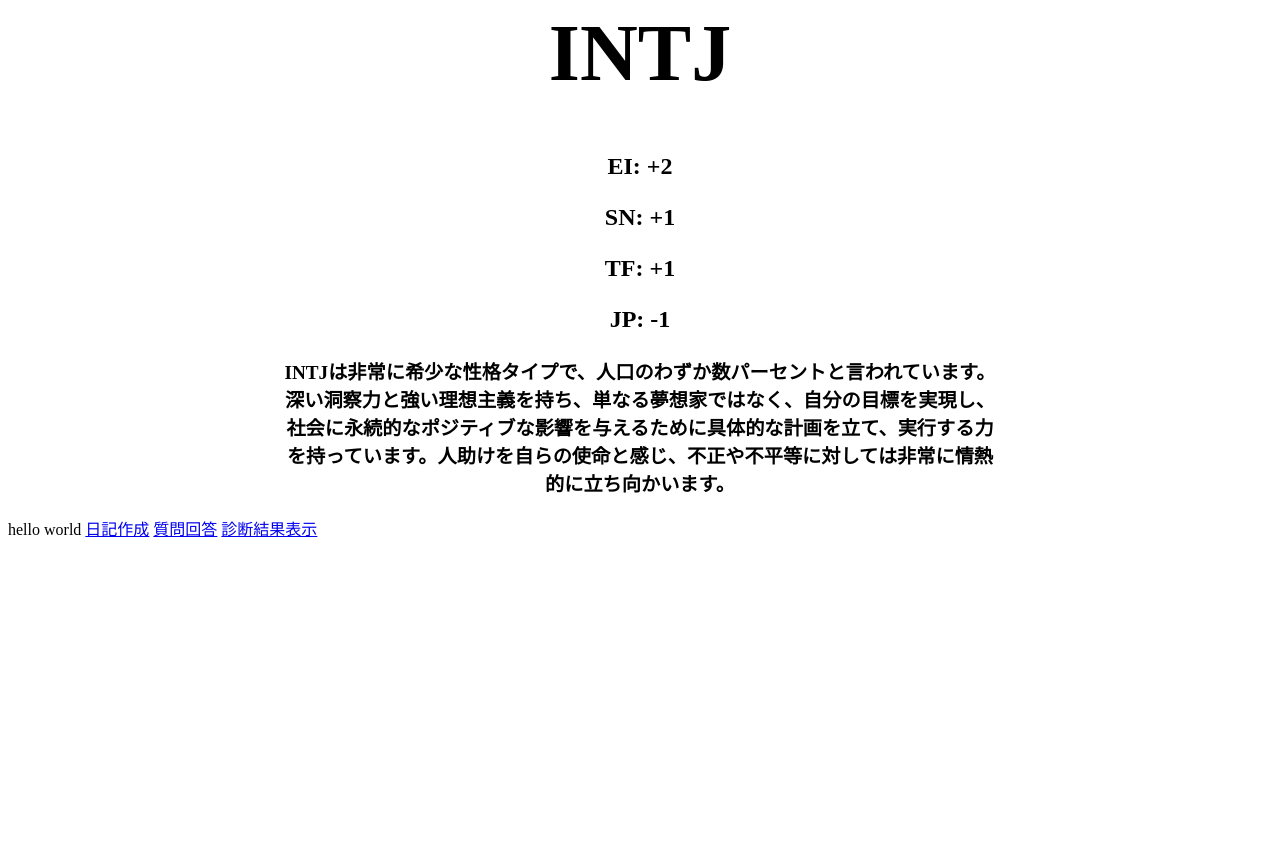
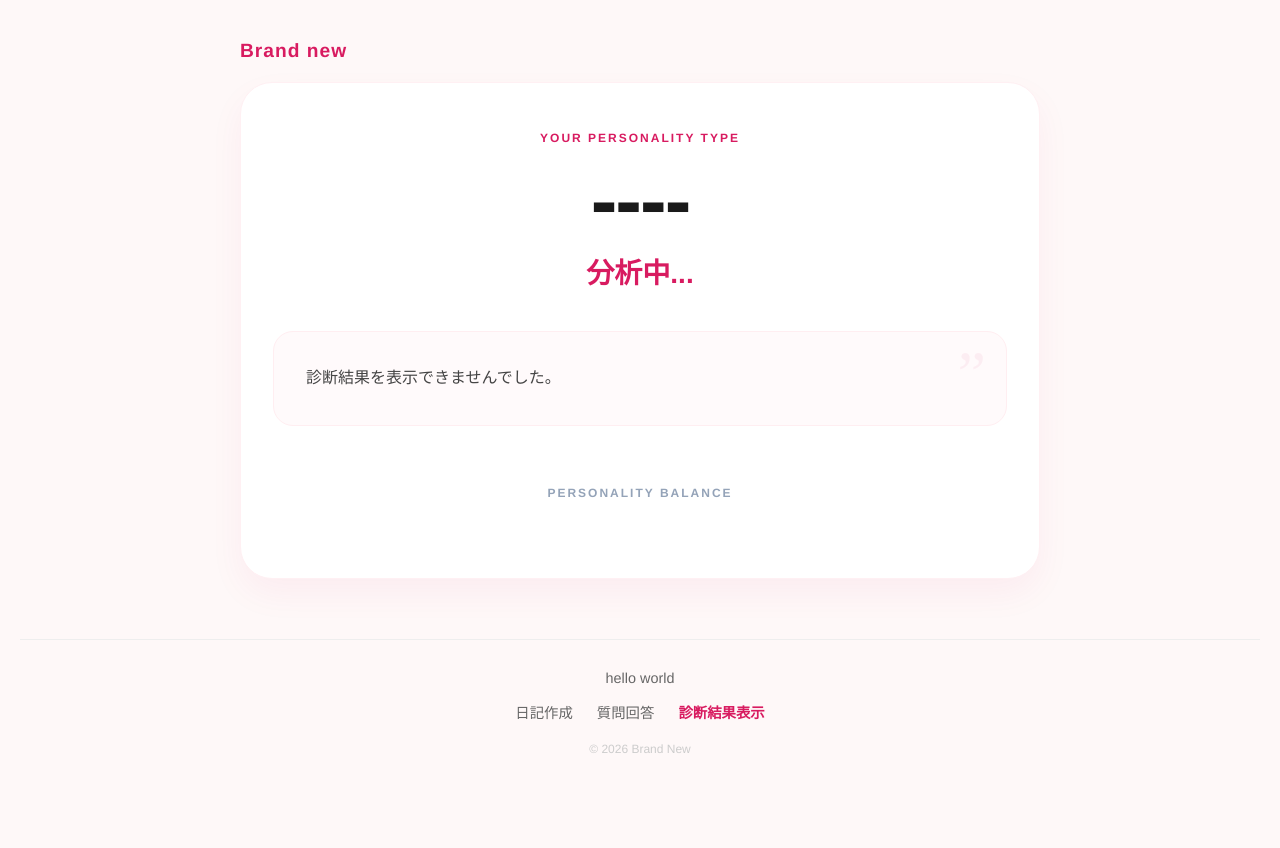
Before and after one commit to GDGoC-Japan-Hackathon/plum-ramen, a FastAPI app: page /display-result in a window 1280 px wide. Before the commit the page ends 537 px from the top, so only its background shows below. Run offline with FastAPI, Linux system fonts and the light colour scheme.

Commit message:
fix: display_resultのUIデザインを修正

```diff
--- a/templates/display_result.html
+++ b/templates/display_result.html
@@ -1,56 +1,153 @@
-<body>
-    <style>
-        .result-area {
-            max-width: 720px;
-            margin: 0 auto;
-            text-align: center;
-        }
-        .type-text {
-            font-size: 5rem;
-            font-weight: bold;
-        }
-        .score-area {
-            font-size: 1.5rem;
-            font-weight: bold;
-        }
-        .summary-area {
-            font-size: 1.2rem;
-            font-weight: bold;
-        }
-    </style>
-    <main>
-        <div class="result-area" id="result-area">
-            <h1 class="type-text" id="type-text">INTJ</h1>
-            <div class="score-area" id="score-area">
-                <p>EI: +2</p>
-                <p>SN: +1</p>
-                <p>TF: +1</p>
-                <p>JP: -1</p>
+<!DOCTYPE html>
+<html lang="ja">
+
+<head>
+    <meta charset="UTF-8">
+    <title>Brand New - Result</title>
+</head>
+
+<body
+    style="background-color: #fef8f8; font-family: 'Helvetica Neue', Arial, 'Hiragino Kaku Gothic ProN', 'Hiragino Sans', sans-serif; margin: 0; padding: 40px 20px;">
+
+    <header
+        style="max-width: 800px; margin: 0 auto 20px; color: #d81b60; font-weight: bold; font-size: 1.2rem; letter-spacing: 1px;">
+        Brand new
+    </header>
+
+    <main class="result-page" style="max-width: 800px; margin: 0 auto;">
+        <div class="result-card"
+            style="background: white; border-radius: 32px; padding: 48px 32px; box-shadow: 0 15px 35px rgba(216, 27, 96, 0.05); border: 1px solid #fff0f3; text-align: center;">
+
+            <div
+                style="color: #d81b60; font-size: 0.75rem; font-weight: bold; letter-spacing: 2px; text-transform: uppercase; margin-bottom: 16px;">
+                Your Personality Type
             </div>
-            <div class="summary-area" id="summary-area">
-                <p>INTJは非常に希少な性格タイプで、人口のわずか数パーセントと言われています。深い洞察力と強い理想主義を持ち、単なる夢想家ではなく、自分の目標を実現し、社会に永続的なポジティブな影響を与えるために具体的な計画を立て、実行する力を持っています。人助けを自らの使命と感じ、不正や不平等に対しては非常に情熱的に立ち向かいます。</p>
+
+            <h1 id="type-text"
+                style="font-size: 5rem; color: #1a1a1a; margin: 0; line-height: 1; letter-spacing: -2px;">
+                ----
+            </h1>
+
+            <div id="type-nickname"
+                style="font-size: 1.75rem; color: #d81b60; font-weight: bold; margin-top: 10px; margin-bottom: 40px;">
+                分析中...
+            </div>
+
+            <div
+                style="position: relative; background: #fffafb; border-radius: 20px; padding: 32px; border: 1px solid #ffeef1; margin-bottom: 60px;">
+                <div
+                    style="position: absolute; top: 10px; right: 20px; font-size: 4rem; color: #d81b60; opacity: 0.05; font-family: serif; line-height: 1;">
+                    ”</div>
+
+                <div id="summary-area"
+                    style="font-size: 1rem; color: #444; line-height: 1.8; text-align: left; position: relative; z-index: 1;">
+                    診断結果を読み込んでいます...
+                </div>
+            </div>
+
+            <div style="margin-top: 40px;">
+                <div
+                    style="color: #94a3b8; font-size: 0.75rem; font-weight: bold; letter-spacing: 2px; text-transform: uppercase; margin-bottom: 30px;">
+                    Personality Balance
+                </div>
+
+                <div id="score-area"
+                    style="max-width: 600px; margin: 0 auto; display: flex; flex-direction: column; gap: 24px;">
+                </div>
             </div>
         </div>
     </main>
-    <footer>
-        hello world
-        <a href="/diary-form">日記作成</a>
-        <a href="/answer-questions">質問回答</a>
-        <a href="/display-result">診断結果表示</a>
+
+    <footer
+        style="margin-top: 60px; text-align: center; border-top: 1px solid #eee; padding-top: 30px; padding-bottom: 40px;">
+        <div style="margin-bottom: 15px; color: #666; font-size: 0.9rem;">hello world</div>
+        <div style="display: flex; justify-content: center; gap: 24px;">
+            <a href="/diary-form" style="text-decoration: none; color: #666; font-size: 0.9rem;">日記作成</a>
+            <a href="/answer-questions" style="text-decoration: none; color: #666; font-size: 0.9rem;">質問回答</a>
+            <a href="/display-result"
+                style="text-decoration: none; color: #d81b60; font-size: 0.9rem; font-weight: bold;">診断結果表示</a>
+        </div>
+        <p style="color: #ccc; font-size: 0.75rem; margin-top: 20px;">&copy; 2026 Brand New</p>
     </footer>
+
+    <style>
+        /* スライダーの見た目 */
+        .balance-row {
+            display: flex;
+            align-items: center;
+            justify-content: space-between;
+            gap: 15px;
+        }
+
+        .label-left,
+        .label-right {
+            font-size: 0.75rem;
+            color: #64748b;
+            font-weight: bold;
+            width: 120px;
+        }
+
+        .label-left {
+            text-align: left;
+        }
+
+        .label-right {
+            text-align: right;
+        }
+
+        .track {
+            flex-grow: 1;
+            height: 4px;
+            background: #ffeef1;
+            border-radius: 2px;
+            position: relative;
+        }
+
+        .dot {
+            width: 14px;
+            height: 14px;
+            background: #d81b60;
+            border-radius: 50%;
+            position: absolute;
+            top: 50%;
+            transform: translate(-50%, -50%);
+            box-shadow: 0 2px 4px rgba(216, 27, 96, 0.3);
+            transition: left 1s ease-out;
+            /* ふわっと動くアニメーション */
+        }
+    </style>
+
     <script>
-        const resultAreaElement = document.getElementById("result-area");
         const typeTextElement = document.getElementById("type-text");
+        const typeNicknameElement = document.getElementById("type-nickname");
         const scoreAreaElement = document.getElementById("score-area");
         const summaryAreaElement = document.getElementById("summary-area");
 
+        // スコアをスライダーの%に変換するヘルパー (-2 〜 +2 のスコア想定)
+        function calculatePosition(score) {
+            // 公式: (スコア - 最小値) / (最大値 - 最小値) * 100
+            // (score - (-2)) / (2 - (-2)) * 100 => (score + 2) / 4 * 100
+            let pos = (score + 2) * 25;
+
+            // 念のため 0% 〜 100% の間にガードをかける
+            return Math.min(Math.max(pos, 0), 100);
+        }
+
+        // タイプ名に応じた日本語の呼称を返す（オプション）
+        function getNickname(type) {
+            const nicknames = {
+                'INFJ': '提唱者', 'INTJ': '建築家', 'INFP': '仲介者', 'INTP': '論理学者',
+                'ENFJ': '主人公', 'ENTJ': '指揮官', 'ENFP': '運動家', 'ENTP': '討論者',
+                'ISFJ': '擁護者', 'ISTJ': '管理者', 'ISFP': '冒険家', 'ISTP': '巨匠',
+                'ESFJ': '領事官', 'ESTJ': '幹部', 'ESFP': 'エンターテイナー', 'ESTP': '起業家'
+            };
+            return nicknames[type] || '探求者';
+        }
 
         async function getResult(diaryId) {
             try {
                 const response = await fetch(`/api/diaries/${diaryId}/result`);
-                if (!response.ok) {
-                    throw new Error(`failed to get result: ${response.status}`);
-                }
+                if (!response.ok) throw new Error(`failed: ${response.status}`);
                 return await response.json();
             } catch (error) {
                 console.error(error);
@@ -59,41 +156,52 @@
             }
         }
 
+        function createSlider(leftLabel, rightLabel, score) {
+            const pos = calculatePosition(score);
+            return `
+                <div class="balance-row">
+                    <span class="label-left">${leftLabel}</span>
+                    <div class="track">
+                        <div class="dot" style="left: ${pos}%"></div>
+                    </div>
+                    <span class="label-right">${rightLabel}</span>
+                </div>
+            `;
+        }
+
         async function run() {
             try {
                 const diaryId = new URLSearchParams(window.location.search).get("diary_id");
-                if (!diaryId) {
-                    throw new Error("日記IDが見つかりません");
-                }
+                if (!diaryId) throw new Error("日記IDが見つかりません");
 
-                // セッションストレージから日記IDを削除
                 sessionStorage.removeItem("pending-diary-id");
 
                 const result = await getResult(diaryId);
-                if (!result) {
-                    throw new Error("診断結果の取得に失敗しました");
-                }
+                if (!result) throw new Error("結果データがありません");
 
-                typeTextElement.innerHTML = `
-                    ${result.type}
+                // 1. タイプとニックネームの表示
+                typeTextElement.textContent = result.type;
+                typeNicknameElement.textContent = getNickname(result.type);
+
+                // 2. スライダーの表示 (EI, SN, TF, JP)
+                scoreAreaElement.innerHTML = `
+                    ${createSlider('EXTRAVERSION (E)', 'INTROVERSION (I)', result.ei_score)}
+                    ${createSlider('SENSING (S)', 'INTUITION (N)', result.sn_score)}
+                    ${createSlider('THINKING (T)', 'FEELING (F)', result.tf_score)}
+                    ${createSlider('JUDGING (J)', 'PERCEIVING (P)', result.jp_score)}
                 `;
 
-                scoreAreaElement.innerHTML = `
-                    <p>EI: ${result.ei_score}</p>
-                    <p>SN: ${result.sn_score}</p>
-                    <p>TF: ${result.tf_score}</p>
-                    <p>JP: ${result.jp_score}</p>
-                `;
+                // 3. サマリーの表示
+                summaryAreaElement.innerHTML = `<p>${result.summary}</p>`;
 
-                summaryAreaElement.innerHTML = `
-                    <p>${result.summary}</p>
-                `;
             } catch (error) {
                 console.error(error);
-                alert("診断結果の表示に失敗しました");
+                summaryAreaElement.textContent = "診断結果を表示できませんでした。";
             }
         }
 
         run();
     </script>
 </body>
+
+</html>
```
